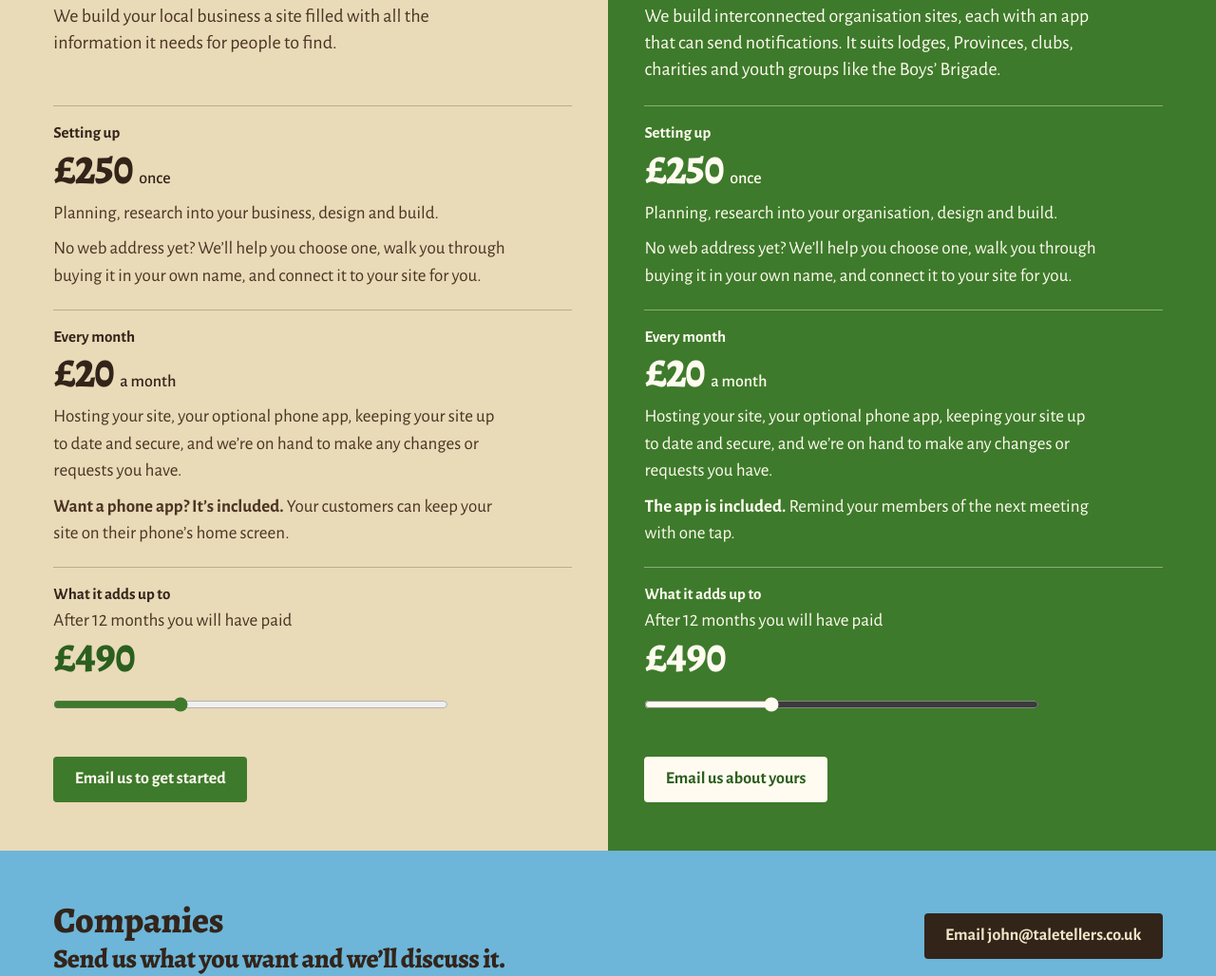
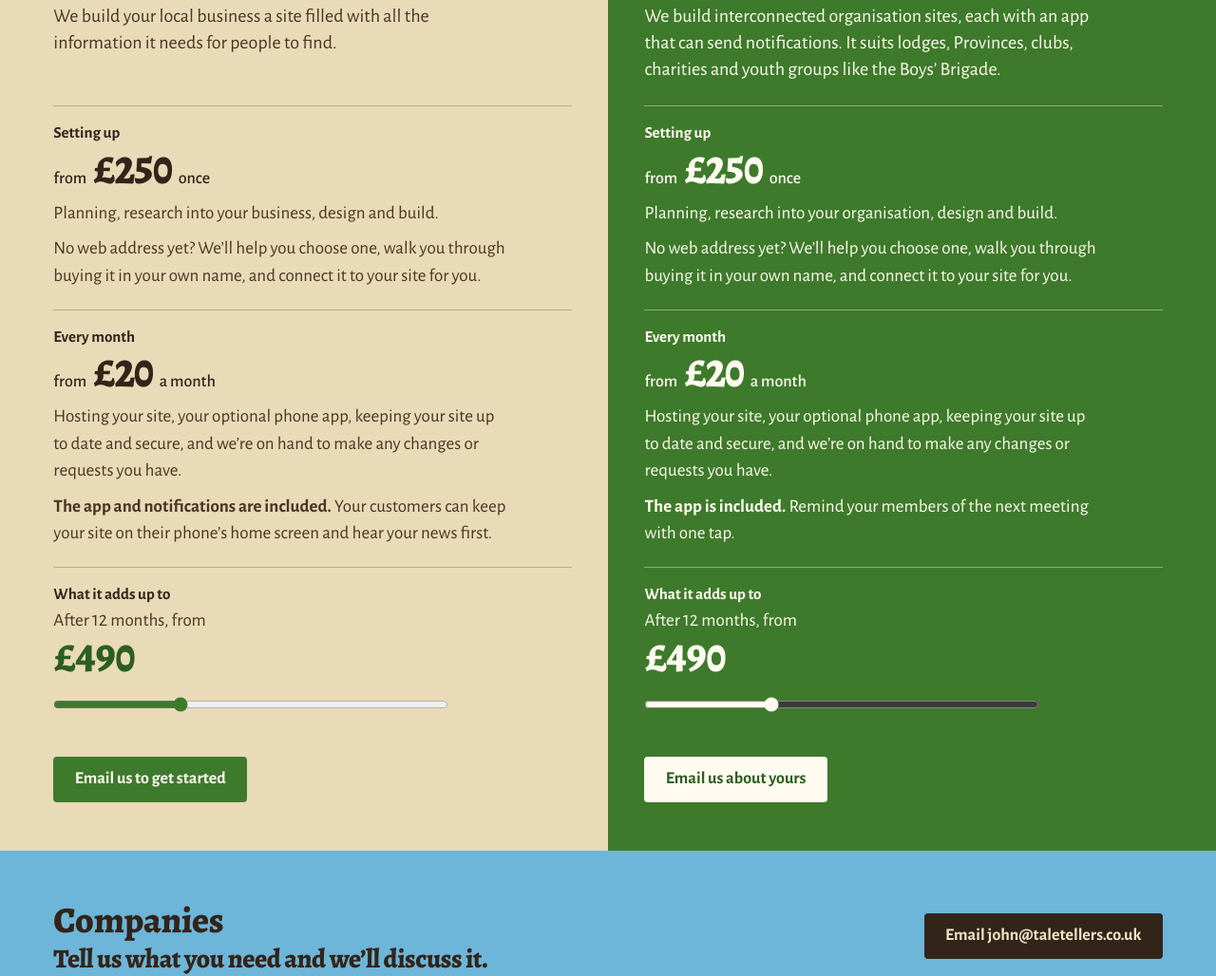
Before and after one commit to TaleTellersLtd/taletellers-site, a plain HTML site: page index.html in a window 1280 px wide. Shown: the part 4687-5715 px from the top of the page at 95% size. Drawn offline with Linux system fonts and the light colour scheme.

Commit message:
Pricing: "from" prices, app and notifications on Local, Companies line
John approved publishing at 00:54 on 14 Nov. Both cards now read from £250
once and from £20 a month; the totals read "After 12 months, from £490"
(the slider's spoken text too) so they never contradict "from". The Local
card says the app and notifications are included. Companies: "Tell us what
you need and we'll discuss it." The count-up skips the word in front of the
figure. site.js v=8, effects.js v=4.

Co-Authored-By: Claude Opus 5.5 <noreply@anthropic.com>

```diff
--- a/effects.js
+++ b/effects.js
@@ -117,9 +117,11 @@
   }
 
   // 4. Count a figure up to the number in the HTML. It starts from 10, 100... (the same number of digits),
-  //    and the figures are tabular, so nothing around it moves.
+  //    and the figures are tabular, so nothing around it moves. The figure is the first text with a digit in it,
+  //    so a word in front ("<small>from</small> £250") is left alone.
   function countUp(el) {
     var node = el.firstChild;
+    while (node && !(node.nodeType === 3 && /\d/.test(node.nodeValue))) node = node.nextSibling;
     var match = node && node.nodeType === 3 && /^(\D*)(\d+)(\.\d+)?([\s\S]*)$/.exec(node.nodeValue);
     if (!match || !on) return;
     var real = node.nodeValue;
--- a/index.html
+++ b/index.html
@@ -13,8 +13,8 @@
   <link rel="preload" href="fonts/alegreya-latin-wght-normal.woff2" as="font" type="font/woff2" crossorigin>
   <link rel="preload" href="fonts/alegreya-sans-latin-400-normal.woff2" as="font" type="font/woff2" crossorigin>
   <link rel="stylesheet" href="styles.css?v=16">
-  <script src="site.js?v=7"></script>
-  <script src="effects.js?v=3" defer></script>
+  <script src="site.js?v=8"></script>
+  <script src="effects.js?v=4" defer></script>
 
   <meta property="og:type" content="website">
   <meta property="og:site_name" content="TaleTellers">
@@ -285,21 +285,21 @@
           <p class="tier-desc">We build your local business a site filled with all the information it needs for people to find.</p>
           <div class="tier-row">
             <h4>Setting up</h4>
-            <p class="tier-price">£250 <small>once</small></p>
+            <p class="tier-price"><small>from</small> £250 <small>once</small></p>
             <p class="tier-incl">Planning, research into your business, design and build.</p>
             <p class="tier-incl">No web address yet? We’ll help you choose one, walk you through buying it in your own name, and connect it to your site for you.</p>
           </div>
           <div class="tier-row">
             <h4>Every month</h4>
-            <p class="tier-price">£20 <small>a month</small></p>
+            <p class="tier-price"><small>from</small> £20 <small>a month</small></p>
             <p class="tier-incl">Hosting your site, your optional phone app, keeping your site up to date and secure, and we’re on hand to make any changes or requests you have.</p>
-            <p class="tier-incl"><strong>Want a phone app? It’s included.</strong> Your customers can keep your site on their phone’s home screen.</p>
+            <p class="tier-incl"><strong>The app and notifications are included.</strong> Your customers can keep your site on their phone’s home screen and hear your news first.</p>
           </div>
           <div class="tier-row sum">
             <h4>What it adds up to</h4>
-            <p class="sum-static">Twelve months comes to <strong>£490</strong>: the £250 set-up plus twelve monthly payments of £20.</p>
+            <p class="sum-static">Twelve months comes to <strong>£490</strong> at the starting prices: the £250 set-up plus twelve monthly payments of £20.</p>
             <div class="sum-live" data-setup="25000" data-monthly="2000" hidden>
-              <p class="sum-line"><label for="months">After <span class="sum-months">12 months</span> you will have paid</label></p>
+              <p class="sum-line"><label for="months">After <span class="sum-months">12 months</span>, from</label></p>
               <output class="sum-total" for="months">£490</output>
               <input id="months" type="range" min="1" max="36" step="1" value="12">
             </div>
@@ -312,21 +312,21 @@
           <p class="tier-desc">We build interconnected organisation sites, each with an app that can send notifications. It suits lodges, Provinces, clubs, charities and youth groups like the Boys’ Brigade.</p>
           <div class="tier-row">
             <h4>Setting up</h4>
-            <p class="tier-price">£250 <small>once</small></p>
+            <p class="tier-price"><small>from</small> £250 <small>once</small></p>
             <p class="tier-incl">Planning, research into your organisation, design and build.</p>
             <p class="tier-incl">No web address yet? We’ll help you choose one, walk you through buying it in your own name, and connect it to your site for you.</p>
           </div>
           <div class="tier-row">
             <h4>Every month</h4>
-            <p class="tier-price">£20 <small>a month</small></p>
+            <p class="tier-price"><small>from</small> £20 <small>a month</small></p>
             <p class="tier-incl">Hosting your site, your optional phone app, keeping your site up to date and secure, and we’re on hand to make any changes or requests you have.</p>
             <p class="tier-incl"><strong>The app is included.</strong> Remind your members of the next meeting with one tap.</p>
           </div>
           <div class="tier-row sum">
             <h4>What it adds up to</h4>
-            <p class="sum-static">After 12 months you will have paid <strong>£490</strong>: the £250 set-up and twelve months at £20.</p>
+            <p class="sum-static">After 12 months you will have paid from <strong>£490</strong>: the £250 set-up and twelve months at £20.</p>
             <div class="sum-live" data-setup="25000" data-monthly="2000" hidden>
-              <p class="sum-line"><label for="months-org">After <span class="sum-months">12 months</span> you will have paid</label></p>
+              <p class="sum-line"><label for="months-org">After <span class="sum-months">12 months</span>, from</label></p>
               <output class="sum-total" for="months-org">£490</output>
               <input id="months-org" type="range" min="1" max="36" step="1" value="12">
             </div>
@@ -337,7 +337,7 @@
         <article class="tier tier-co" aria-labelledby="tier-co">
           <div>
             <h3 id="tier-co">Companies</h3>
-            <p class="tier-statement">Send us what you want and we’ll discuss it.</p>
+            <p class="tier-statement">Tell us what you need and we’ll discuss it.</p>
           </div>
           <p class="tier-cta"><a class="btn btn-ink" href="mailto:john@taletellers.co.uk?subject=A%20website%20for%20our%20company">Email john@taletellers.co.uk</a></p>
         </article>
--- a/site.js
+++ b/site.js
@@ -55,7 +55,7 @@
       var pence = setupPence + months * monthlyPence;
       total.textContent = '£' + (pence % 100 ? (pence / 100).toFixed(2) : String(pence / 100));
       label.textContent = months === 1 ? '1 month' : months + ' months';
-      range.setAttribute('aria-valuetext', label.textContent + ', ' + total.textContent + ' in total');
+      range.setAttribute('aria-valuetext', label.textContent + ', from ' + total.textContent + ' in total');
     }
     range.addEventListener('input', update);
     live.hidden = false;
```
Also changed, not shown: privacy.html (+1 -1 lines), work.html (+1 -1 lines), 1 other file.
